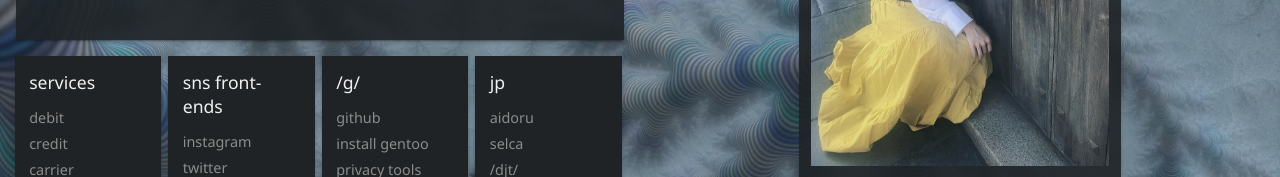
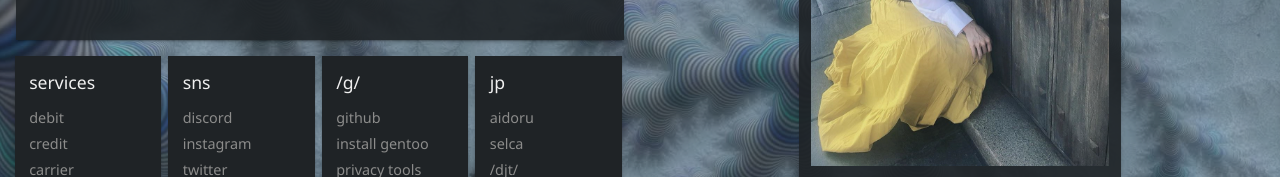
Before and after one commit to sckitt/startpage, a plain HTML site: page index.html in a window 1280 px wide. Shown: the part 478-655 px from the top of the page. Drawn offline with Linux system fonts and the light colour scheme.

Commit message:
updated links

```diff
--- a/index.html
+++ b/index.html
@@ -53,8 +53,9 @@
 						</div>
 					</div>
 					<div class="bookmark-set">
-						<div class="bookmark-title">sns front-ends</div>
+						<div class="bookmark-title">sns</div>
 						<div class="bookmark-inner-container">
+							<a class="bookmark" href="https://discord.com/login" target="_blank">discord</a>
 							<a class="bookmark" href="https://bibliogram.art/" target="_blank">instagram</a>
 							<a class="bookmark" href="https://nitter.net/" target="_blank">twitter</a>
 						</div>
```
